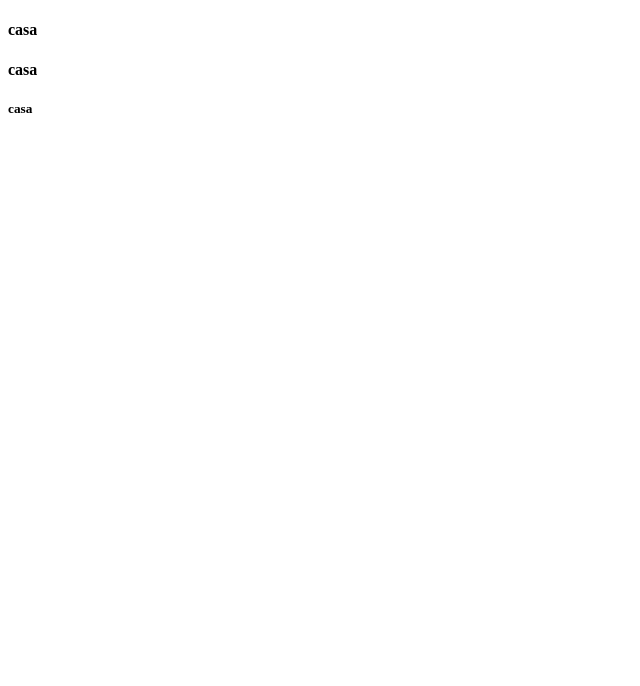
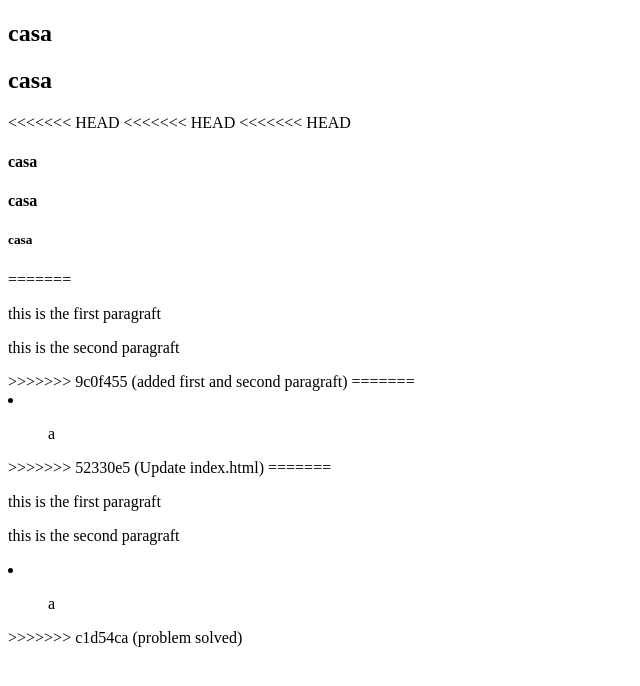
Before and after one commit to JuanAndresMatallana/learning-git, a plain HTML site: page index.html in a window 1280 px wide. Shown: the whole page, without its empty margins (0-640 px from the left). Drawn offline with Linux system fonts and the light colour scheme.

Commit message:
Feature xyz (#2)
* add some html

* added another h2 tag

* added first and second paragraft

* Update index.html

added a list tag

* problem solved

```diff
--- a/index.html
+++ b/index.html
@@ -4,9 +4,33 @@
 <title>Page Title</title>
 </head>
 <body>
+<h2>casa</h2>
+<h2>casa</h2>
+<<<<<<< HEAD
+<<<<<<< HEAD
+<<<<<<< HEAD
 <h4>casa</h4>
 <h4>casa</h4>
 <h5>casa</h5>
 
+
+
+=======
+<p>this is the first paragraft</p>
+<p>this is the second paragraft</p>
+>>>>>>> 9c0f455 (added first and second paragraft)
+=======
+<li>
+ <ol>a</ol>
+</li>
+>>>>>>> 52330e5 (Update index.html)
+=======
+<p>this is the first paragraft</p>
+<p>this is the second paragraft</p>
+<li>
+ <ol>a</ol>
+</li>
+>>>>>>> c1d54ca (problem solved)
+
 </body>
 </html>
```
